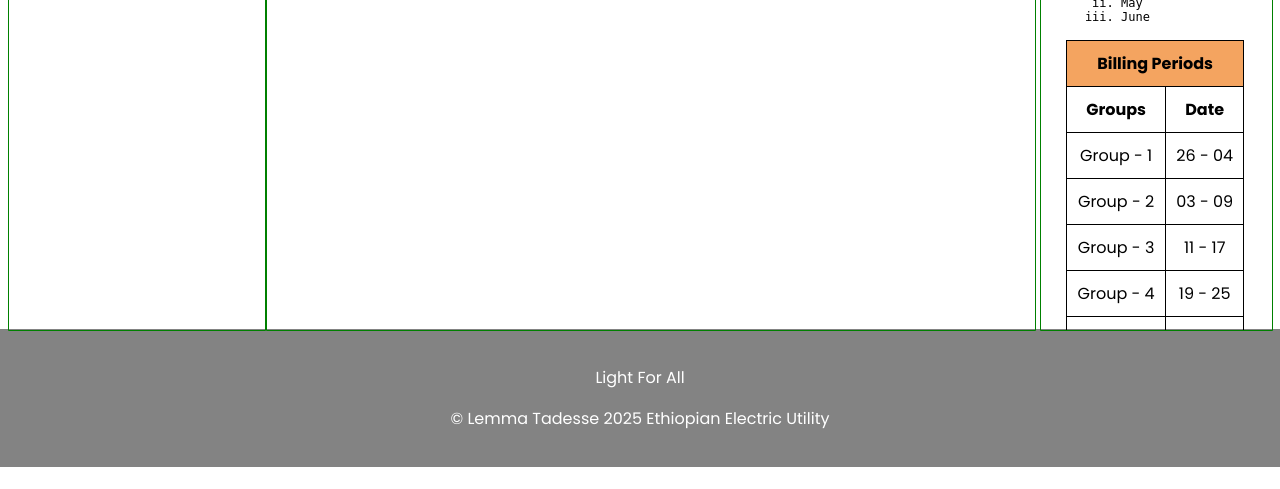
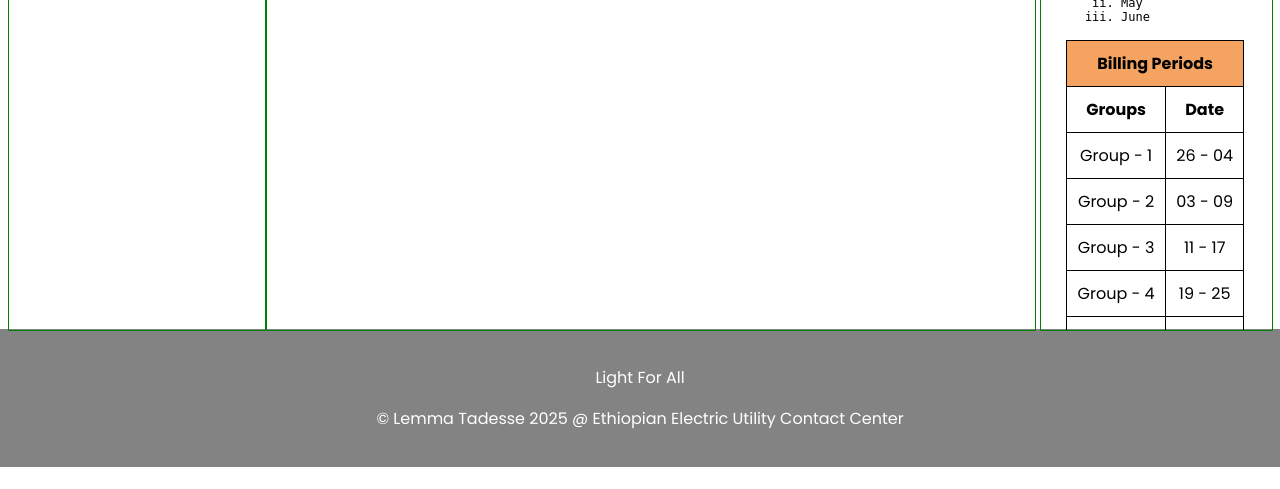
Before and after one commit to eeucc/billcalculator, a plain HTML site: page index.html in a window 1280 px wide. Shown: the part 311-800 px from the top of the page. Drawn offline with Linux system fonts and the light colour scheme.

Commit message:
second commit

```diff
--- a/index.html
+++ b/index.html
@@ -55,7 +55,7 @@
       <div class="footer">
         <div class="foot">
           <p>Light For All</p>
-          <p>&copy; Lemma Tadesse 2025 Ethiopian Electric Utility</p>
+          <p>&copy; Lemma Tadesse 2025 @ Ethiopian Electric Utility Contact Center</p>
         </div>
       </div>
     </footer>
```
